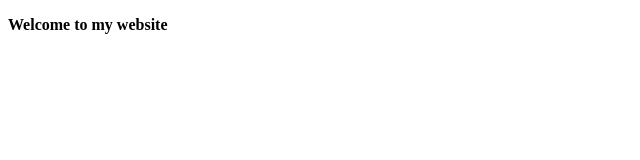
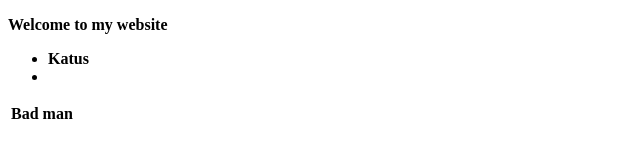
Before and after one commit to amyas20/PersonalWebsite, a plain HTML site: page index.html in a window 1280 px wide. Shown: the whole page, without its empty margins (0-640 px from the left). Drawn offline with Linux system fonts and the light colour scheme.

Commit message:
Added a table and unordered list

```diff
--- a/index.html
+++ b/index.html
@@ -7,6 +7,18 @@
 </head>
 <body>
     <b><p>Welcome to my website </p>
+        <div>
+            <ul>
+                <li>Katus</li>
+                <li></li>
+            </ul>
+            <table>
+                <tr> <th>Bad man</th>
+
+
+                </tr>
+            </table>
+            </div>
 
 </body>
 </html>
```
